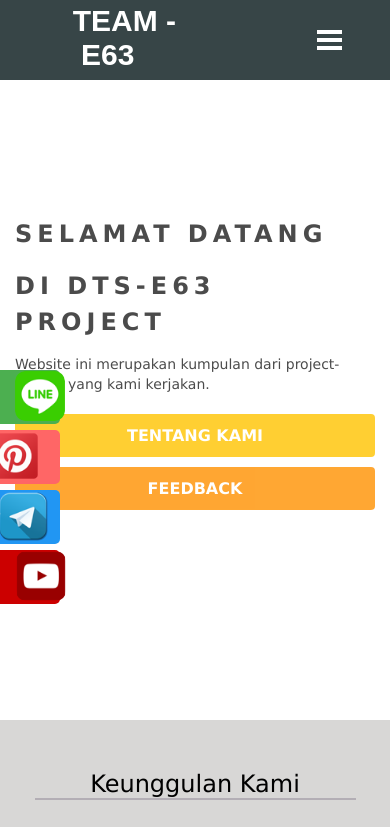
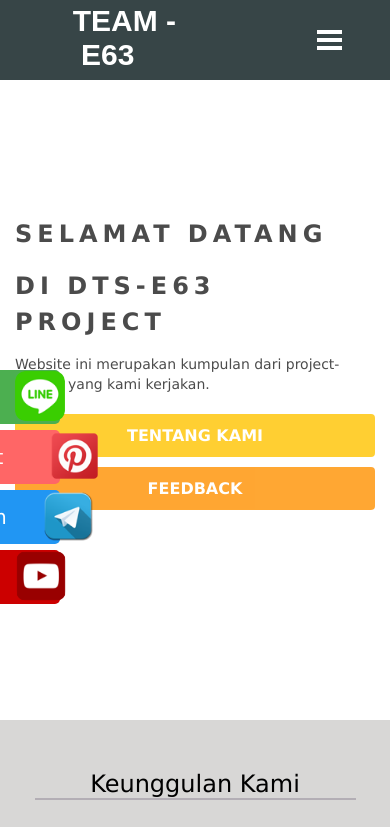
Before and after one commit to ibrahimwahyus/Progate-E63, a plain HTML site: page index.html in a window 390 px wide. Shown: the top 827 px of the page. Drawn offline with Linux system fonts and the light colour scheme.

Commit message:
Update responsive.css

```diff
--- a/responsive.css
+++ b/responsive.css
@@ -208,7 +208,7 @@ nav ul.slide {
 	  width: 50px;
 	  height: 50px;
 	  position: absolute;
-	  margin-left: -20px;
+	  margin-left: 40px;
 	  padding: -10px;
 	  margin-top: -14px;
 	  border-radius: 10px;
@@ -222,7 +222,7 @@ nav ul.slide {
 	  width: 50px;
 	  height: 50px;
 	  position: absolute;
-	  margin-left: -15px;
+	  margin-left: 30px;
 	  padding: -10px;
 	  margin-top: -14px;
 	  border-radius: 10px;
```
